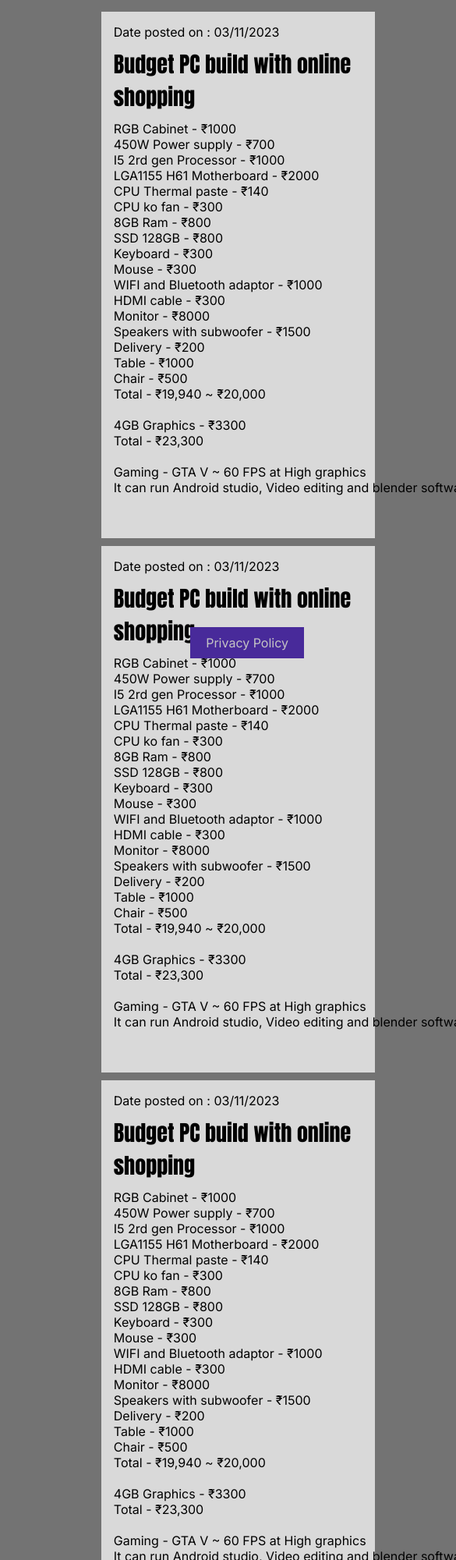
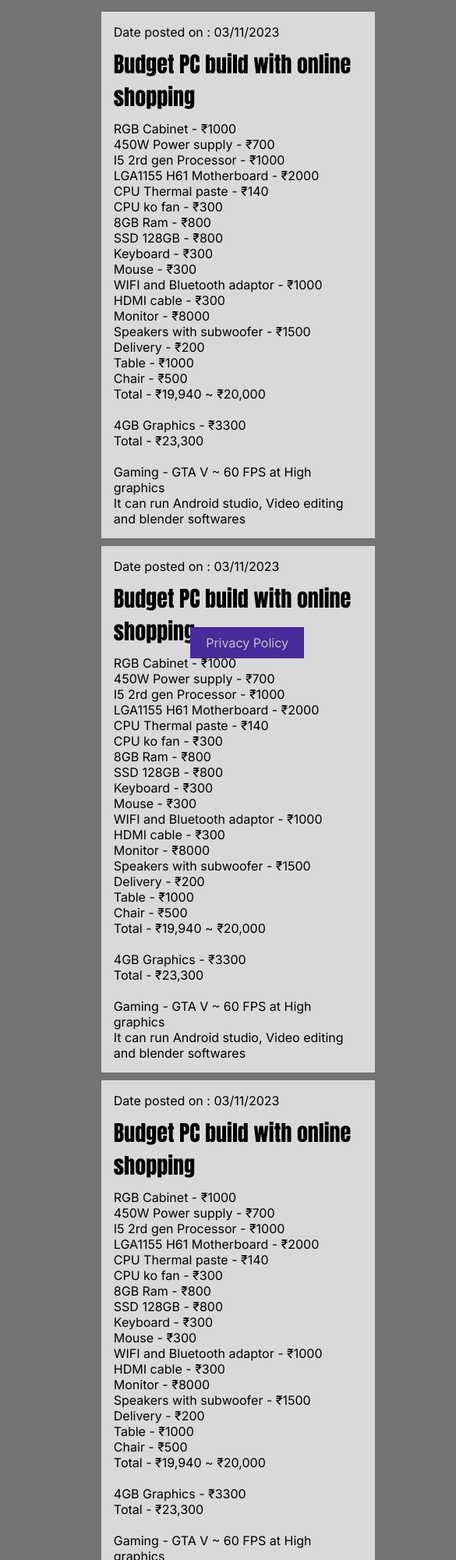
Before and after one commit to vishwashcv/CBWA, a plain HTML site: page index.html in a window 390 px wide. Shown: the top 2000 px of the page at 78% size, 585 px wide, since content can reach past the window. Drawn offline with Linux system fonts and the light colour scheme.

Commit message:
Version 1.0.1 responsive update

```diff
--- a/index.html
+++ b/index.html
@@ -1,5 +1,6 @@
 <!DOCTYPE html>
 <html lang="en">
+
 <head>
     <meta charset="UTF-8">
     <meta name="viewport" content="width=device-width, initial-scale=1.0">
@@ -9,6 +10,7 @@
     <link href="https://fonts.googleapis.com/css2?family=Inter&display=swap" rel="stylesheet">
     <title>CWA</title>
 </head>
+
 <body>
     <main class="main">
         <nav class="nav">
@@ -16,8 +18,8 @@
                 <img class="icon" src="./images/trending-icon.svg" />
             </div>
             <div class="flex">
-                <img class="icon" src="./images/profile-icon.svg"/>
-                <img class="icon" src="./images/settings-icon.svg"/>
+                <img class="icon" src="./images/profile-icon.svg" />
+                <img class="icon" src="./images/settings-icon.svg" />
             </div>
         </nav>
         <div class="calculator">
@@ -53,32 +55,32 @@
                     <div class="card" id="close">
                         <div class="Date">Date posted on : 03/11/2023</div>
                         <div class="title">Budget PC build with online shopping</div>
-                <pre class="data">
-RGB Cabinet - ₹1000
-450W Power supply - ₹700
-I5 2rd gen Processor - ₹1000
-LGA1155 H61 Motherboard - ₹2000
-CPU Thermal paste - ₹140
-CPU ko fan - ₹300
-8GB Ram - ₹800
-SSD 128GB - ₹800
-Keyboard - ₹300
-Mouse - ₹300
-WIFI and Bluetooth adaptor - ₹1000
-HDMI cable - ₹300
-Monitor - ₹8000
-Speakers with subwoofer - ₹1500
-Delivery - ₹200
-Table - ₹1000
-Chair - ₹500
-Total - ₹19,940 ~ ₹20,000
-
-4GB Graphics - ₹3300
-Total - ₹23,300
-
-Gaming - GTA V ~ 60 FPS at High graphics
-It can run Android studio, Video editing and blender softwares
-                </pre>
+                        <div class="data">
+                            RGB Cabinet - ₹1000 <br />
+                            450W Power supply - ₹700 <br />
+                            I5 2rd gen Processor - ₹1000 <br />
+                            LGA1155 H61 Motherboard - ₹2000 <br />
+                            CPU Thermal paste - ₹140 <br />
+                            CPU ko fan - ₹300 <br />
+                            8GB Ram - ₹800 <br />
+                            SSD 128GB - ₹800 <br />
+                            Keyboard - ₹300 <br />
+                            Mouse - ₹300 <br />
+                            WIFI and Bluetooth adaptor - ₹1000 <br />
+                            HDMI cable - ₹300 <br />
+                            Monitor - ₹8000 <br />
+                            Speakers with subwoofer - ₹1500 <br />
+                            Delivery - ₹200 <br />
+                            Table - ₹1000 <br />
+                            Chair - ₹500 <br />
+                            Total - ₹19,940 ~ ₹20,000 <br />
+                            <br />
+                            4GB Graphics - ₹3300 <br />
+                            Total - ₹23,300 <br />
+                            <br />
+                            Gaming - GTA V ~ 60 FPS at High graphics <br />
+                            It can run Android studio, Video editing and blender softwares <br />
+                        </div>
                     </div>
                 </div>
             </div>
@@ -89,32 +91,32 @@ It can run Android studio, Video editing and blender softwares
                     <div class="card" id="close">
                         <div class="Date">Date posted on : 03/11/2023</div>
                         <div class="title">Budget PC build with online shopping</div>
-            <pre class="data">
-RGB Cabinet - ₹1000
-450W Power supply - ₹700
-I5 2rd gen Processor - ₹1000
-LGA1155 H61 Motherboard - ₹2000
-CPU Thermal paste - ₹140
-CPU ko fan - ₹300
-8GB Ram - ₹800
-SSD 128GB - ₹800
-Keyboard - ₹300
-Mouse - ₹300
-WIFI and Bluetooth adaptor - ₹1000
-HDMI cable - ₹300
-Monitor - ₹8000
-Speakers with subwoofer - ₹1500
-Delivery - ₹200
-Table - ₹1000
-Chair - ₹500
-Total - ₹19,940 ~ ₹20,000
-
-4GB Graphics - ₹3300
-Total - ₹23,300
-
-Gaming - GTA V ~ 60 FPS at High graphics
-It can run Android studio, Video editing and blender softwares
-            </pre>
+                        <div class="data">
+                            RGB Cabinet - ₹1000 <br />
+                            450W Power supply - ₹700 <br />
+                            I5 2rd gen Processor - ₹1000 <br />
+                            LGA1155 H61 Motherboard - ₹2000 <br />
+                            CPU Thermal paste - ₹140 <br />
+                            CPU ko fan - ₹300 <br />
+                            8GB Ram - ₹800 <br />
+                            SSD 128GB - ₹800 <br />
+                            Keyboard - ₹300 <br />
+                            Mouse - ₹300 <br />
+                            WIFI and Bluetooth adaptor - ₹1000 <br />
+                            HDMI cable - ₹300 <br />
+                            Monitor - ₹8000 <br />
+                            Speakers with subwoofer - ₹1500 <br />
+                            Delivery - ₹200 <br />
+                            Table - ₹1000 <br />
+                            Chair - ₹500 <br />
+                            Total - ₹19,940 ~ ₹20,000 <br />
+                            <br />
+                            4GB Graphics - ₹3300 <br />
+                            Total - ₹23,300 <br />
+                            <br />
+                            Gaming - GTA V ~ 60 FPS at High graphics <br />
+                            It can run Android studio, Video editing and blender softwares <br />
+                        </div>
                     </div>
                 </div>
             </div>
@@ -125,38 +127,33 @@ It can run Android studio, Video editing and blender softwares
                     <div class="card" id="close">
                         <div class="Date">Date posted on : 03/11/2023</div>
                         <div class="title">Budget PC build with online shopping</div>
-            <pre class="data">
-RGB Cabinet - ₹1000
-450W Power supply - ₹700
-I5 2rd gen Processor - ₹1000
-LGA1155 H61 Motherboard - ₹2000
-CPU Thermal paste - ₹140
-CPU ko fan - ₹300
-8GB Ram - ₹800
-SSD 128GB - ₹800
-Keyboard - ₹300
-Mouse - ₹300
-WIFI and Bluetooth adaptor - ₹1000
-HDMI cable - ₹300
-Monitor - ₹8000
-Speakers with subwoofer - ₹1500
-Delivery - ₹200
-Table - ₹1000
-Chair - ₹500
-Total - ₹19,940 ~ ₹20,000
+                        <div class="data">
+                            RGB Cabinet - ₹1000 <br />
+                            450W Power supply - ₹700 <br />
+                            I5 2rd gen Processor - ₹1000 <br />
+                            LGA1155 H61 Motherboard - ₹2000 <br />
+                            CPU Thermal paste - ₹140 <br />
+                            CPU ko fan - ₹300 <br />
+                            8GB Ram - ₹800 <br />
+                            SSD 128GB - ₹800 <br />
+                            Keyboard - ₹300 <br />
+                            Mouse - ₹300 <br />
+                            WIFI and Bluetooth adaptor - ₹1000 <br />
+                            HDMI cable - ₹300 <br />
+                            Monitor - ₹8000 <br />
+                            Speakers with subwoofer - ₹1500 <br />
+                            Delivery - ₹200 <br />
+                            Table - ₹1000 <br />
+                            Chair - ₹500 <br />
+                            Total - ₹19,940 ~ ₹20,000 <br />
+                            <br />
+                            4GB Graphics - ₹3300 <br />
+                            Total - ₹23,300 <br />
+                            <br />
+                            Gaming - GTA V ~ 60 FPS at High graphics <br />
+                            It can run Android studio, Video editing and blender softwares <br />
 
-4GB Graphics - ₹3300
-Total - ₹23,300
-
-Gaming - GTA V ~ 60 FPS at High graphics
-It can run Android studio, Video editing and blender softwares
-
-
-
-
-
-
-            </pre>
+                        </div>
                     </div>
                 </div>
             </div>
@@ -167,32 +164,32 @@ It can run Android studio, Video editing and blender softwares
                     <div class="card" id="close">
                         <div class="Date">Date posted on : 03/11/2023</div>
                         <div class="title">Budget PC build with online shopping</div>
-        <pre class="data">
-RGB Cabinet - ₹1000
-450W Power supply - ₹700
-I5 2rd gen Processor - ₹1000
-LGA1155 H61 Motherboard - ₹2000
-CPU Thermal paste - ₹140
-CPU ko fan - ₹300
-8GB Ram - ₹800
-SSD 128GB - ₹800
-Keyboard - ₹300
-Mouse - ₹300
-WIFI and Bluetooth adaptor - ₹1000
-HDMI cable - ₹300
-Monitor - ₹8000
-Speakers with subwoofer - ₹1500
-Delivery - ₹200
-Table - ₹1000
-Chair - ₹500
-Total - ₹19,940 ~ ₹20,000
-
-4GB Graphics - ₹3300
-Total - ₹23,300
-
-Gaming - GTA V ~ 60 FPS at High graphics
-It can run Android studio, Video editing and blender softwares
-        </pre>
+                        <div class="data">
+                            RGB Cabinet - ₹1000 <br />
+                            450W Power supply - ₹700 <br />
+                            I5 2rd gen Processor - ₹1000 <br />
+                            LGA1155 H61 Motherboard - ₹2000 <br />
+                            CPU Thermal paste - ₹140 <br />
+                            CPU ko fan - ₹300 <br />
+                            8GB Ram - ₹800 <br />
+                            SSD 128GB - ₹800 <br />
+                            Keyboard - ₹300 <br />
+                            Mouse - ₹300 <br />
+                            WIFI and Bluetooth adaptor - ₹1000 <br />
+                            HDMI cable - ₹300 <br />
+                            Monitor - ₹8000 <br />
+                            Speakers with subwoofer - ₹1500 <br />
+                            Delivery - ₹200 <br />
+                            Table - ₹1000 <br />
+                            Chair - ₹500 <br />
+                            Total - ₹19,940 ~ ₹20,000 <br />
+                            <br />
+                            4GB Graphics - ₹3300 <br />
+                            Total - ₹23,300 <br />
+                            <br />
+                            Gaming - GTA V ~ 60 FPS at High graphics <br />
+                            It can run Android studio, Video editing and blender softwares <br />
+                        </div>
                     </div>
                 </div>
 
@@ -214,7 +211,7 @@ It can run Android studio, Video editing and blender softwares
         const buttons = document.querySelectorAll('button')
         let calculation = []
         let accumulativeCalculation
-        function calculate (button) {
+        function calculate(button) {
             const value = button.textContent
             if (value === "CLEAR") {
                 calculation = []
@@ -223,7 +220,7 @@ It can run Android studio, Video editing and blender softwares
             else if (value === "=") {
                 console.log()
                 screenDisplay.textContent = eval(accumulativeCalculation)
-        } else if (value === "DELETE"){
+            } else if (value === "DELETE") {
                 calculation.pop()
                 accumulativeCalculation = calculation.join('')
                 screenDisplay.textContent = accumulativeCalculation
@@ -235,11 +232,12 @@ It can run Android studio, Video editing and blender softwares
                 screenDisplay.style.wordBreak = "break-all";
             }
         }
-    buttons.forEach (button => button.addEventListener('click', () => calculate (button)))
+        buttons.forEach(button => button.addEventListener('click', () => calculate(button)))
 
-    function Privacy(){
+        function Privacy() {
             location.href = "privacy-policy.html";
         }
     </script>
 </body>
+
 </html>
```
Lines whose indentation alone changed are shown as unchanged.
